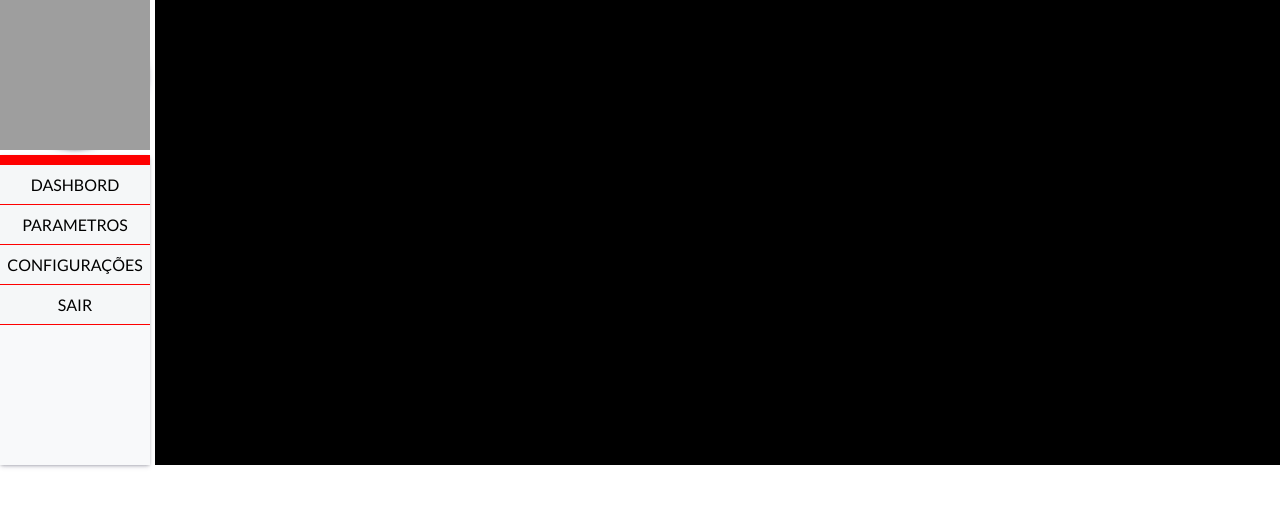
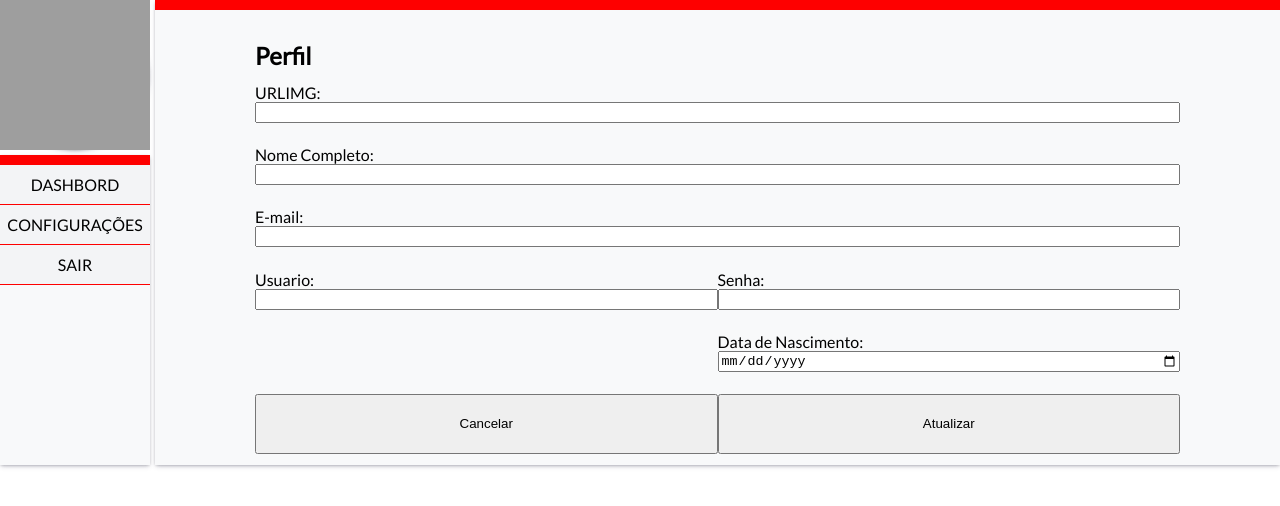
Before and after one commit to MaueDev/LayoutPerfilAdmExp, a plain HTML site: page index.html in a window 1280 px wide. Drawn offline with Linux system fonts and the light colour scheme; grey boxes are pictures that could not be loaded.

Commit message:
Finalizando tela de configuraçao de perfil

```diff
--- a/css/perfil.css
+++ b/css/perfil.css
@@ -47,8 +47,45 @@ body
 .ItemConteudo
 {
     grid-area: conteudo;
-    height: 2fr;
-    background-color: black;
+
+    background-color: var(--WhiteColor);
+    box-shadow: rgba(50, 50, 93, 0.25) 0px 2px 5px -1px, rgba(0, 0, 0, 0.3) 0px 1px 3px -1px;
+    border-top: 10px solid var(--RedColor);
+    border-right: black;
+    border-spacing: 10px;
+
+    display: flex;
+    flex-wrap: wrap;
+    justify-content: end;
+    align-items: center;
+
+    padding: 10px 100px 10px 100px;
+}
+
+.ItemConteudo .Item
+{
+    width: 100%;
+    height: 60px;
+}
+
+.ItemConteudo .Item:nth-child(5), .ItemConteudo .Item:nth-child(6), .ItemConteudo .Item:nth-child(7) , .ItemConteudo .Item input[type="submit"], .ItemConteudo .Item input[type="reset"]
+{
+    width: 50%;
+}
+
+.Btn-group-linha
+{
+    display: flex;
+}
+
+.ItemConteudo .Item label
+{
+    width: 100%;
+}
+
+.ItemConteudo .Item input
+{
+    width: 100%;
 }
 
 .ItemMenu
@@ -81,7 +118,7 @@ body
     text-align: center;
 
     border-bottom: 1px solid #FE0000;
-    background-color: #eaedf03f;
+    background-color: #eaedf070;
     width: 100%;
     color: #000;
     padding: 10px 0 10px 0;
--- a/index.html
+++ b/index.html
@@ -6,11 +6,41 @@
         <img src="./img/PerfilFt.png" alt="Foto de Perfil">
     </div>
     <div class="ItemConteudo">
+        <div class="Item">
+            <h2>Perfil </h2>
+        </div>
+        <div class="Item">
+            <Label>URLIMG:</Label>
+            <input type="text">
+        </div>
+        <div class="Item">
+            <Label>Nome Completo:</Label>
+            <input type="text">
+        </div>
+        <div class="Item">
+            <Label>E-mail:</Label>
+            <input type="email">
+        </div>
+        <div class="Item">
+            <Label>Usuario:</Label>
+            <input type="text">
+        </div>
+        <div class="Item">
+            <Label>Senha:</Label>
+            <input type="password">
+        </div>
+        <div class="Item">
+            <Label>Data de Nascimento:</Label>
+            <input type="date">
+        </div>
+        <div class="Item Btn-group-linha">
+            <input type="reset" value="Cancelar" >
+            <input type="submit" value="Atualizar" >
+        </div>
     </div>
     <div class="ItemMenu">
         <ul>
             <li><a href="">DASHBORD</a></li>
-            <li><a href="">PARAMETROS</a></li>
             <li><a href="">CONFIGURAÇÕES</a></li>
             <li><a href="">SAIR</a></li>
         </ul>
```
